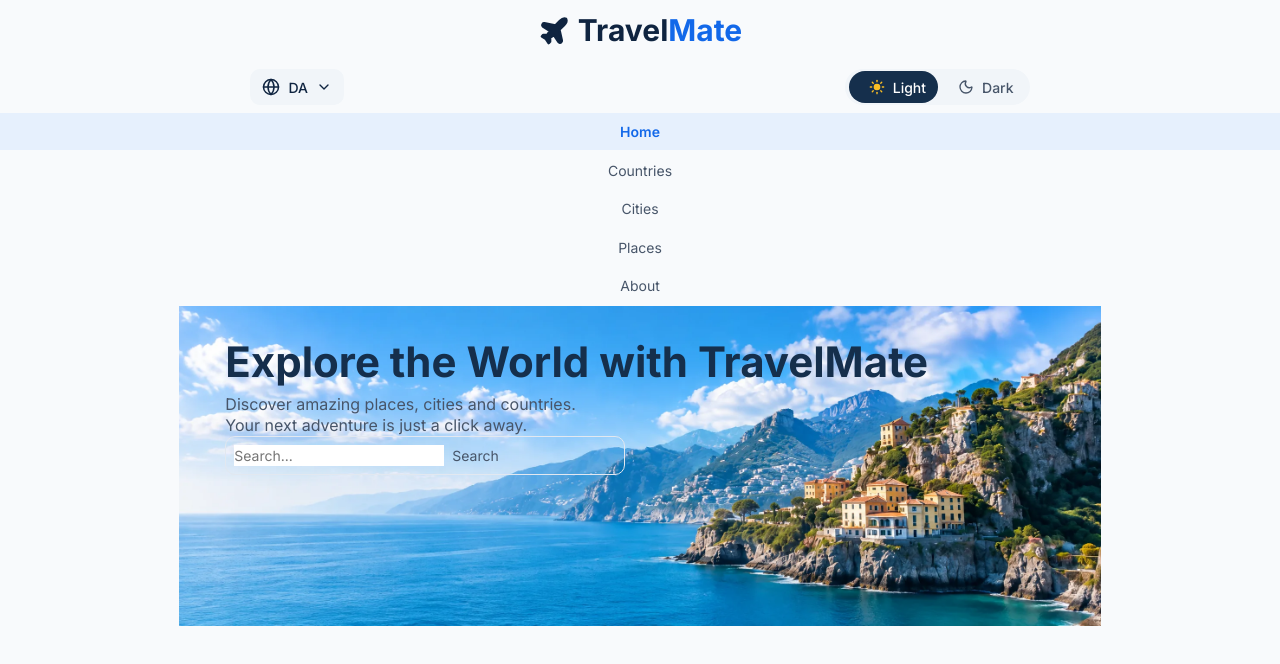
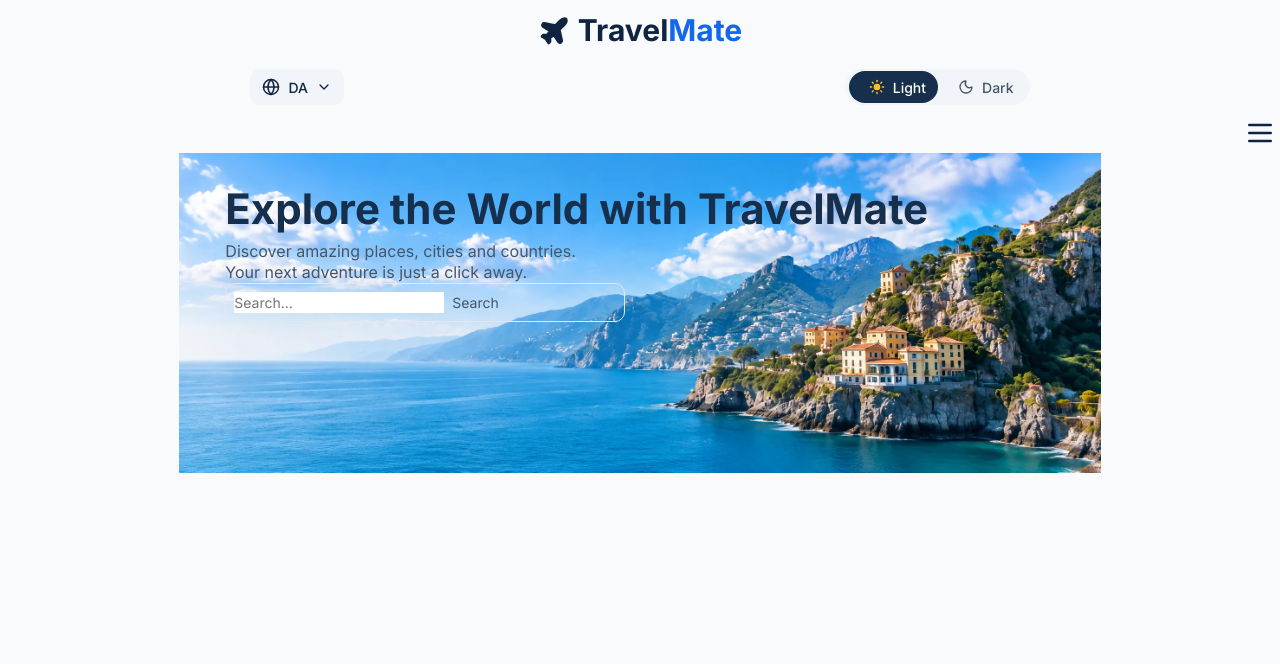
Before and after one commit to JLHammer/travel-mate, a React (Vite) app: page / in a window 1280 px wide. Shown: the top 664 px of the page. Built offline with nearby package versions, Linux system fonts and the light colour scheme.

Commit message:
feat: add burger menu with animated icon and collapsible nav

```diff
--- a/src/components/partials/NavBar.tsx
+++ b/src/components/partials/NavBar.tsx
@@ -1,6 +1,9 @@
 import styled from "styled-components";
-import { NavLink } from "react-router-dom";
+import { AnimatePresence, motion } from "motion/react";
+import { useState } from "react";
+import { NavLink, useLocation } from "react-router-dom";
 import { ROUTES } from "../../data/routes";
+import { BurgerMenu } from "../ui/BurgerMenu";
 
 const NavBarStyled = styled.nav`
   display: flex;
@@ -9,11 +12,19 @@ const NavBarStyled = styled.nav`
   width: 100%;
 `;
 
-const NavUl = styled.ul`
+const NavStripe = styled.div`
+  display: flex;
+  justify-content: flex-end;
+  width: 100%;
+  height: ${({ theme }) => theme.sizes.navItemHeight};
+`;
+
+const NavUl = styled(motion.ul)`
   width: 100%;
   display: flex;
   flex-direction: column;
   align-items: center;
+  overflow: hidden;
 `;
 
 const NavLi = styled.li`
@@ -26,9 +37,11 @@ const NavLi = styled.li`
 `;
 
 const NavBarLink = styled(NavLink)`
-  display: inline-block;
+  display: flex;
+  align-items: center;
+  justify-content: center;
+  height: ${({ theme }) => theme.sizes.navItemHeight};
   text-decoration: none;
-  padding: ${({ theme }) => theme.spacing.xs} 0;
   width: 100%;
   transition: all 0.05s ease;
 
@@ -55,9 +68,25 @@ const navLinks = [
   { to: about, label: "About" },
 ];
 
-export const NavBar = () => (
+export const NavBar = () => {
+  const { pathname } = useLocation();
+  const [openedAt, setOpenedAt] = useState<string | null>(null);
+  const open = openedAt === pathname;
+  const toggle = () => setOpenedAt(open ? null : pathname);
+
+  return (
     <NavBarStyled>
-    <NavUl>
+      <NavStripe>
+        <BurgerMenu open={open} onToggle={toggle} />
+      </NavStripe>
+      <AnimatePresence initial={false}>
+        {open && (
+          <NavUl
+            initial={{ height: 0, opacity: 0 }}
+            animate={{ height: "auto", opacity: 1 }}
+            exit={{ height: 0, opacity: 0 }}
+            transition={{ duration: 0.25, ease: "easeInOut" }}
+          >
             {navLinks.map(({ to, label }) => (
               <NavLi key={to}>
                 <NavBarLink to={to} end={to === home}>
@@ -66,5 +95,8 @@ export const NavBar = () => (
               </NavLi>
             ))}
           </NavUl>
+        )}
+      </AnimatePresence>
     </NavBarStyled>
   );
+};
--- /dev/null
+++ b/src/components/ui/BurgerMenu.tsx
@@ -0,0 +1,35 @@
+import { useEffect, useRef } from "react";
+import styled from "styled-components";
+import { MenuIcon } from "./MenuIcon";
+import type { AnimatedIconHandle } from "../../types";
+
+type BurgerMenuProps = {
+  open: boolean;
+  onToggle: () => void;
+  className?: string;
+};
+
+const BurgerButton = styled.button`
+  display: flex;
+  align-items: center;
+  justify-content: center;
+  width: ${({ theme }) => theme.sizes.navItemHeight};
+  height: ${({ theme }) => theme.sizes.navItemHeight};
+  border-radius: ${({ theme }) => theme.radii.m};
+  color: ${({ theme }) => theme.colors.text.heading};
+`;
+
+export const BurgerMenu = ({ open, onToggle, className }: BurgerMenuProps) => {
+  const iconRef = useRef<AnimatedIconHandle>(null);
+
+  useEffect(() => {
+    if (open) iconRef.current?.startAnimation();
+    else iconRef.current?.stopAnimation();
+  }, [open]);
+
+  return (
+    <BurgerButton type="button" className={className} onClick={onToggle}>
+      <MenuIcon ref={iconRef} size={32} />
+    </BurgerButton>
+  );
+};
--- /dev/null
+++ b/src/components/ui/MenuIcon.tsx
@@ -0,0 +1,73 @@
+import type { Variants } from "motion/react";
+import { motion } from "motion/react";
+import { forwardRef } from "react";
+import { useAnimatedIcon } from "../../hooks/useAnimatedIcon";
+import type { AnimatedIconHandle, AnimatedIconProps } from "../../types";
+
+const LINES = [
+  { id: 1, y: 6 },
+  { id: 2, y: 12 },
+  { id: 3, y: 18 },
+];
+
+const LINE_VARIANTS: Variants = {
+  normal: {
+    rotate: 0,
+    y: 0,
+    opacity: 1,
+  },
+  animate: (custom: number) => ({
+    rotate: custom === 1 ? 45 : custom === 3 ? -45 : 0,
+    y: custom === 1 ? 6 : custom === 3 ? -6 : 0,
+    opacity: custom === 2 ? 0 : 1,
+    transition: {
+      type: "spring",
+      stiffness: 260,
+      damping: 20,
+    },
+  }),
+};
+
+const MenuIcon = forwardRef<AnimatedIconHandle, AnimatedIconProps>(
+  ({ onMouseEnter, onMouseLeave, size = 28, ...props }, ref) => {
+    const { controls, hoverProps } = useAnimatedIcon(ref, {
+      onMouseEnter,
+      onMouseLeave,
+    });
+
+    return (
+      <div {...props} {...hoverProps}>
+        <svg
+          style={{ display: "block" }}
+          fill="none"
+          height={size}
+          stroke="currentColor"
+          strokeLinecap="round"
+          strokeLinejoin="round"
+          strokeWidth="2"
+          viewBox="0 0 24 24"
+          width={size}
+          xmlns="http://www.w3.org/2000/svg"
+        >
+          {LINES.map(({ id, y }) => (
+            <motion.line
+              key={id}
+              animate={controls}
+              custom={id}
+              initial="normal"
+              variants={LINE_VARIANTS}
+              x1="4"
+              x2="20"
+              y1={y}
+              y2={y}
+            />
+          ))}
+        </svg>
+      </div>
+    );
+  },
+);
+
+MenuIcon.displayName = "MenuIcon";
+
+export { MenuIcon };
```
Lines whose indentation alone changed are shown as unchanged.
